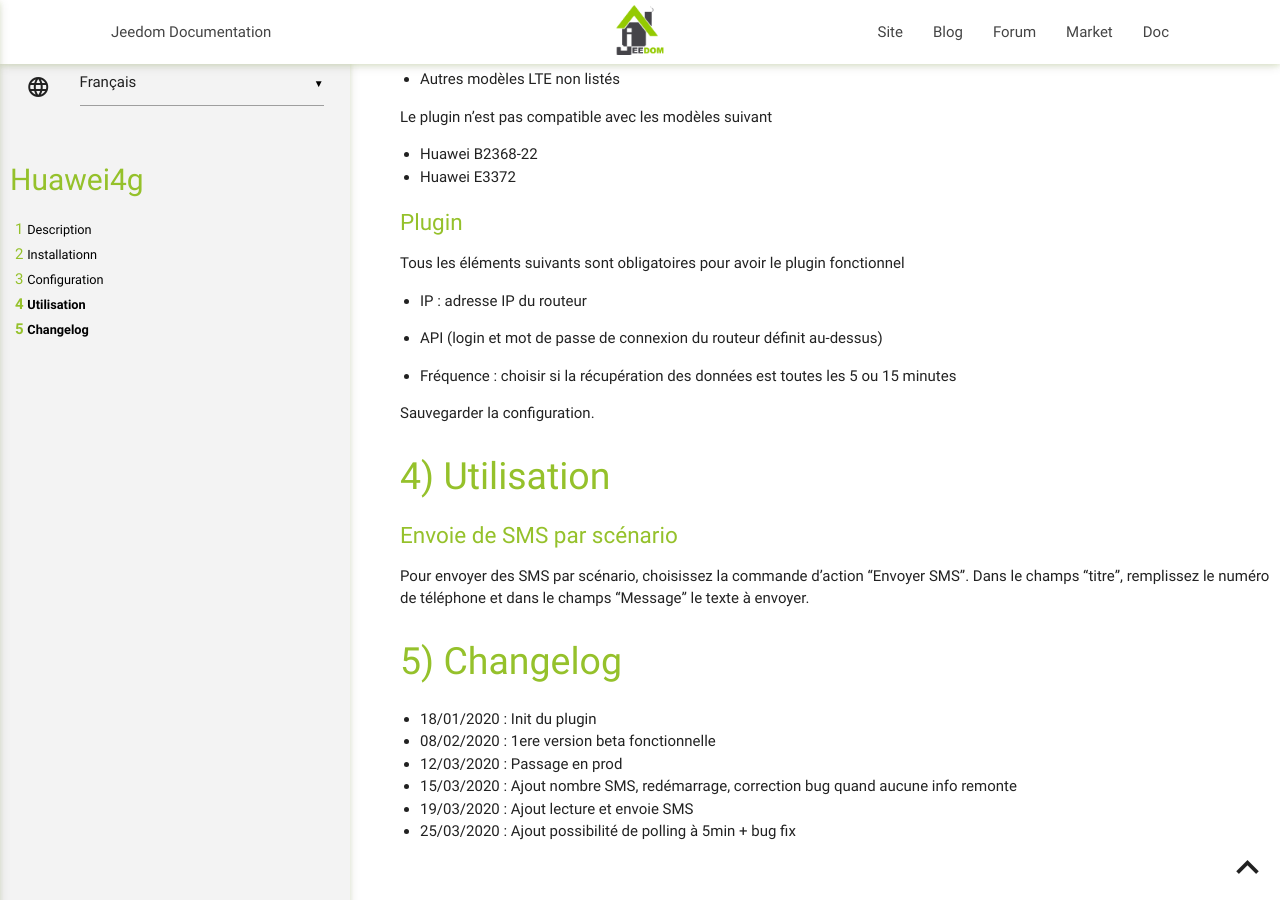
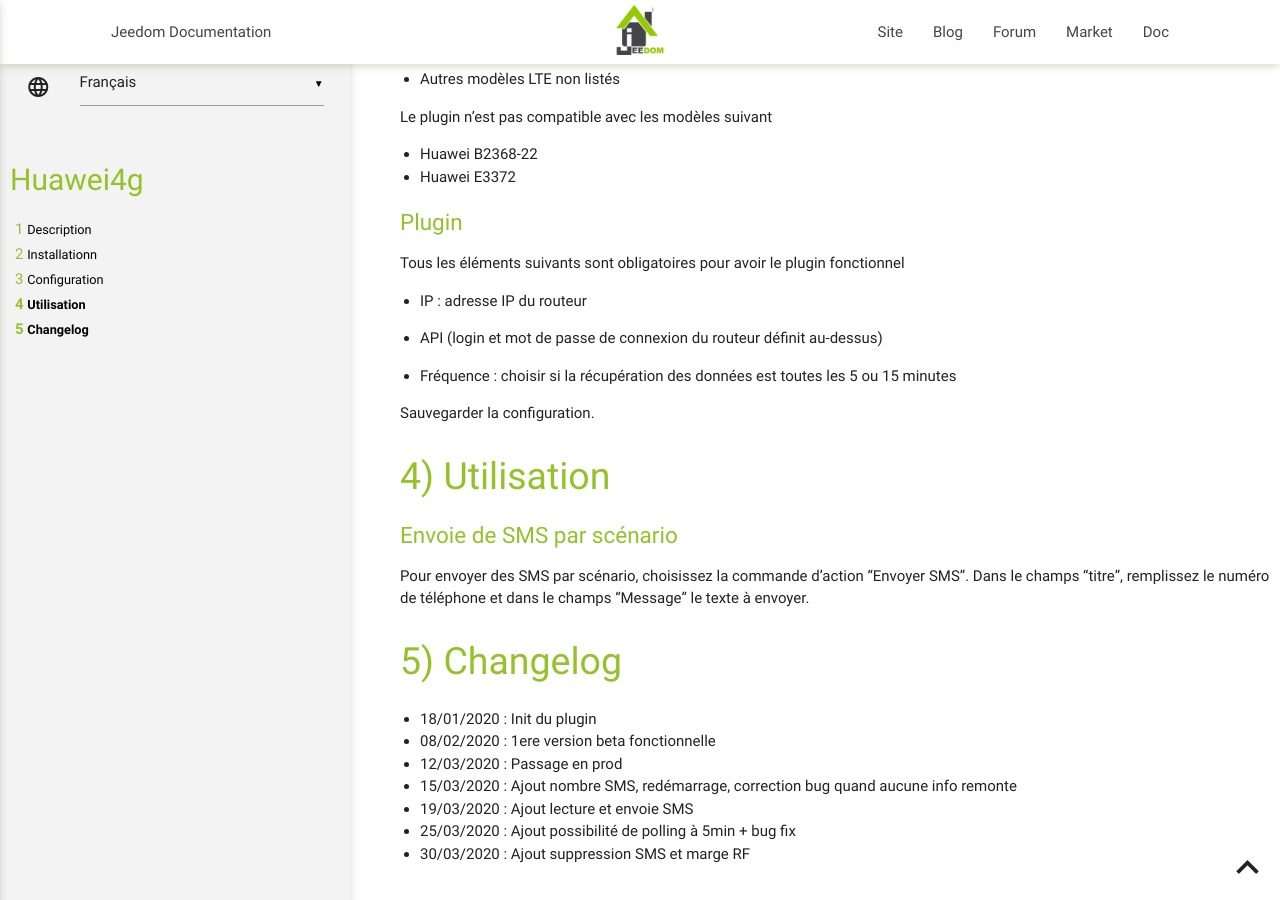
Before and after one commit to tux1c0/plugin-huawei4g, a Jekyll site: the page built from docs/fr_FR/index.md, in a window 1280 px wide and 900 px high, scrolled down 872 px. Built offline with Jekyll 4.4.1, drawn with Linux system fonts in a browser that asks for light colours; our own code applies the rules of GitHub Pages for plain Markdown files.

Commit message:
Update index.md

```diff
--- a/docs/fr_FR/index.md
+++ b/docs/fr_FR/index.md
@@ -73,3 +73,4 @@
 -	15/03/2020 : Ajout nombre SMS, redémarrage, correction bug quand aucune info remonte
 -	19/03/2020 : Ajout lecture et envoie SMS
 -	25/03/2020 : Ajout possibilité de polling à 5min + bug fix
+-	30/03/2020 : Ajout suppression SMS et marge RF
```
